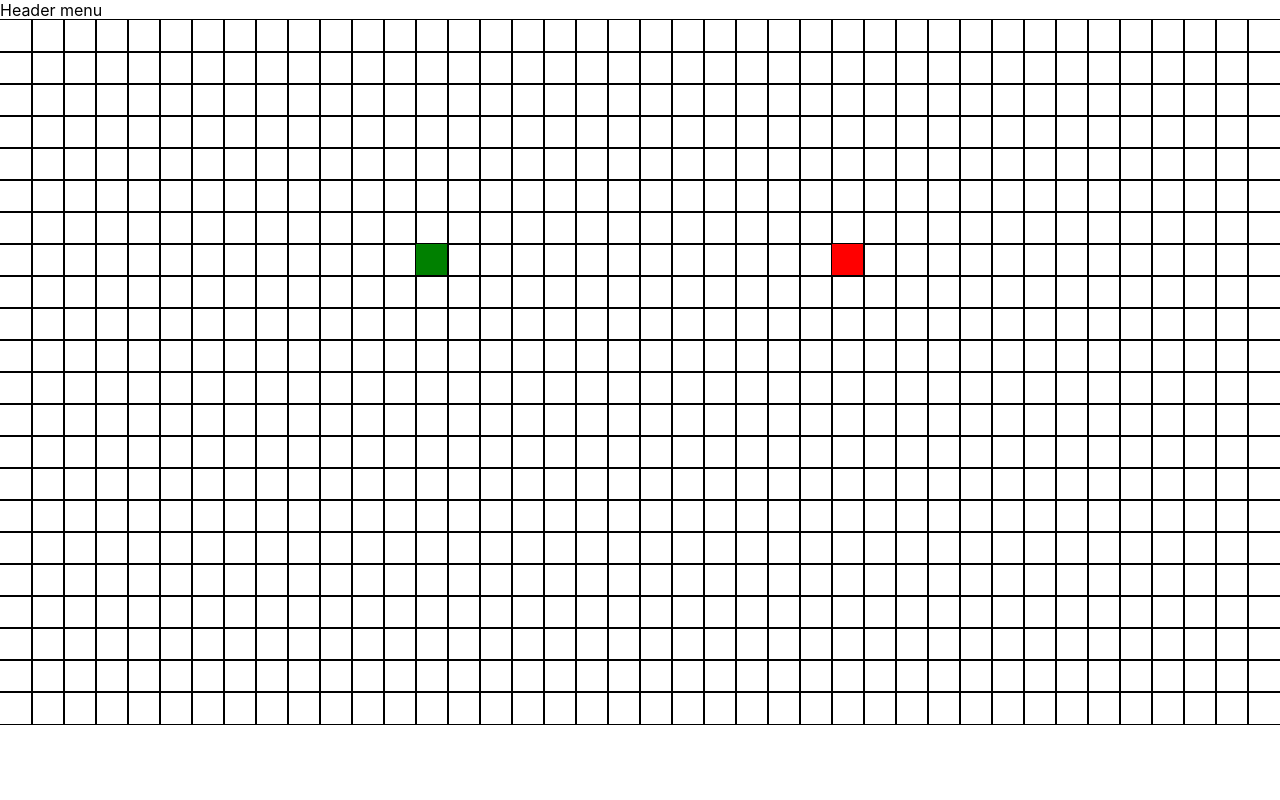
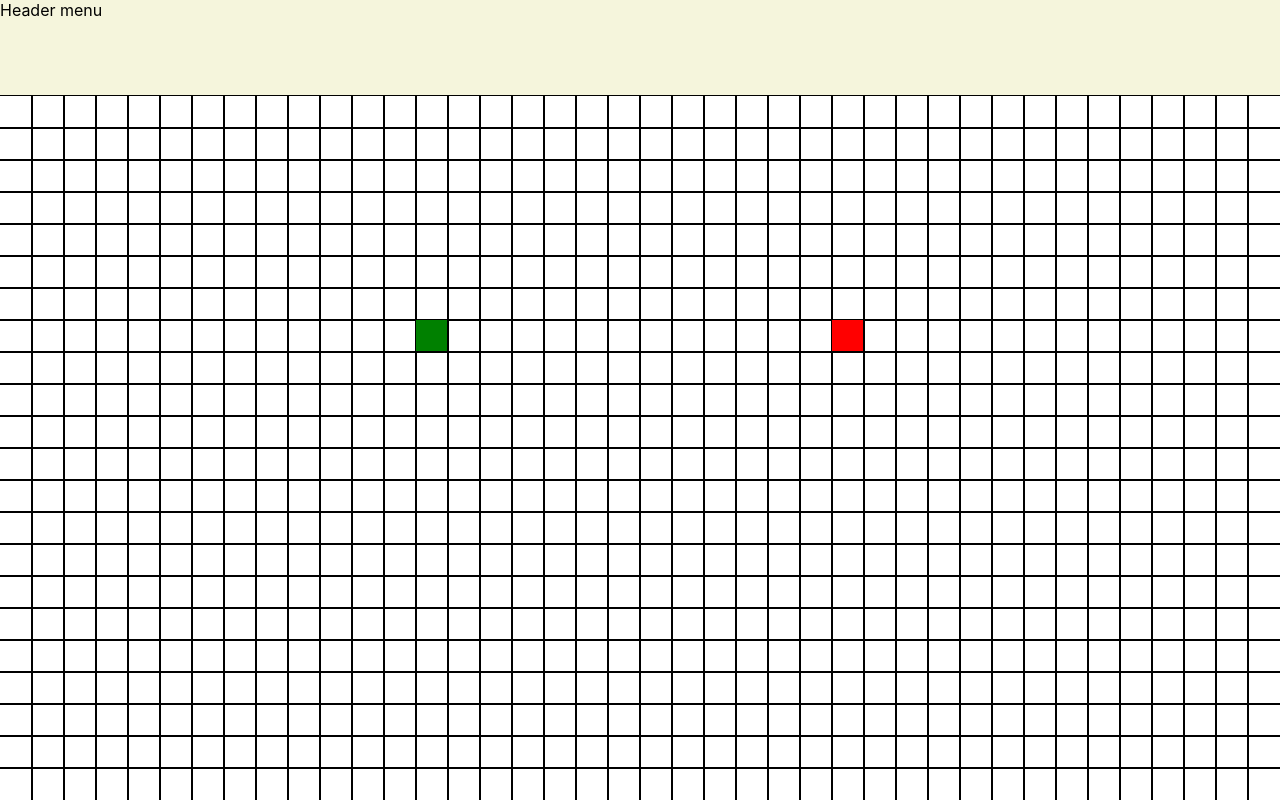
Before and after one commit to jzou9125/my-app, a React (Create React App) app: page / in a window 1280 px wide. Built offline with nearby package versions, Linux system fonts and the light colour scheme.

Commit message:
Every component reaches the start and end of screen

```diff
--- /dev/null
+++ b/src/App.css
@@ -0,0 +1,3 @@
+.app {
+  height: 100%;
+}
--- a/src/App.js
+++ b/src/App.js
@@ -1,8 +1,8 @@
 import { PathfinderVisualizer } from "./PathfinderVisualizer/PathfinderVisualizer";
-
+import "./App.css";
 function App() {
   return (
-    <div className="App">
+    <div className="app">
       <PathfinderVisualizer />
     </div>
   );
--- a/src/PathfinderVisualizer/PathfinderVisualizer.css
+++ b/src/PathfinderVisualizer/PathfinderVisualizer.css
@@ -1,5 +1,16 @@
-.grid {
-  width: 100%;
+.grid-container {
+  display: grid;
+  height: 100%;
+  grid-template-rows: 1fr 3fr;
+}
+
+.menu {
+  display: inline-block;
+  background-color: beige;
+}
+
+.board {
   display: grid;
   grid-template-columns: repeat(auto-fill, minmax(32px, 1fr));
+  grid-template-columns: repeat(auto-fill, minmax(32px, 1fr));
 }
--- a/src/PathfinderVisualizer/PathfinderVisualizer.jsx
+++ b/src/PathfinderVisualizer/PathfinderVisualizer.jsx
@@ -54,10 +54,11 @@ export const PathfinderVisualizer = (props) => {
       previousNode: null,
     };
   };
+
   return (
-    <div>
-      <div> Header menu</div>
-      <div className="grid">
+    <div className="grid-container">
+      <div className="menu"> Header menu</div>
+      <div className="board">
         {grid.map((row, x) =>
           row.map((node, y) => (
             <Node
--- a/src/index.css
+++ b/src/index.css
@@ -1,13 +1,19 @@
+html,
+body,
+#root {
+  height: 100%;
+}
+
 body {
   margin: 0;
-  font-family: -apple-system, BlinkMacSystemFont, 'Segoe UI', 'Roboto', 'Oxygen',
-    'Ubuntu', 'Cantarell', 'Fira Sans', 'Droid Sans', 'Helvetica Neue',
+  font-family: -apple-system, BlinkMacSystemFont, "Segoe UI", "Roboto", "Oxygen",
+    "Ubuntu", "Cantarell", "Fira Sans", "Droid Sans", "Helvetica Neue",
     sans-serif;
   -webkit-font-smoothing: antialiased;
   -moz-osx-font-smoothing: grayscale;
 }
 
 code {
-  font-family: source-code-pro, Menlo, Monaco, Consolas, 'Courier New',
+  font-family: source-code-pro, Menlo, Monaco, Consolas, "Courier New",
     monospace;
 }
```
